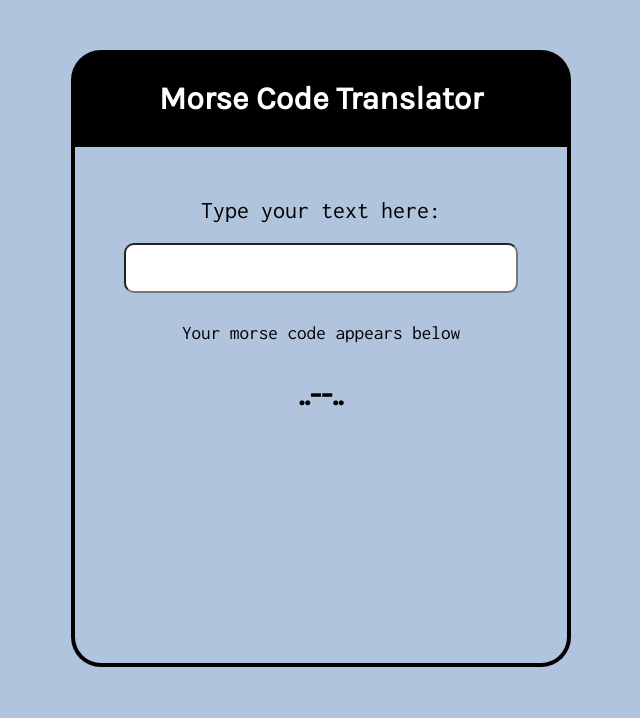
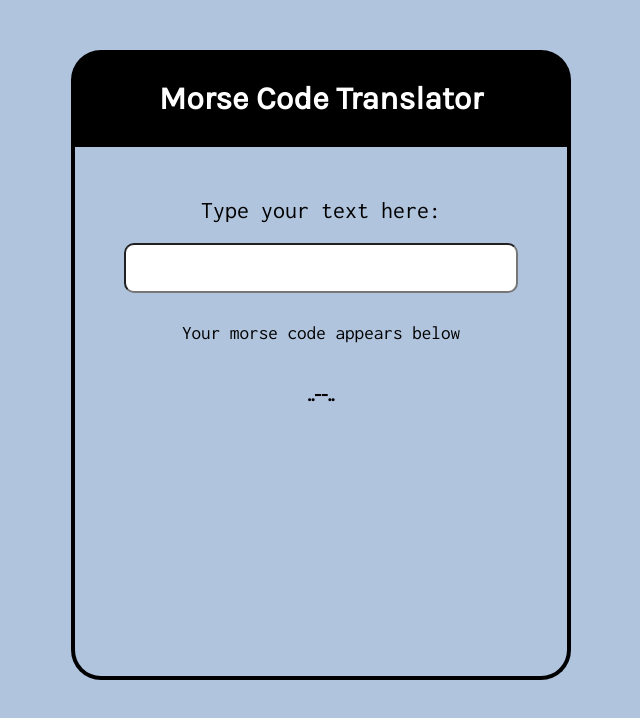
Before and after one commit to sabifromtherock/morse-code-translator, a website built with Vite: page index.html in a window 1280 px wide. Shown: the whole page, without its empty margins (319-959 px from the left). Built offline with nearby package versions, Linux system fonts and the light colour scheme.

Commit message:
changed morse code output style

```diff
--- a/src/styles/_morseCode.scss
+++ b/src/styles/_morseCode.scss
@@ -6,9 +6,10 @@
 
   &__output {
     font-family: $secondary-font;
-    font-size: 2rem;
+    font-weight: 900;
     width: 80%;
     text-align: center;
+    padding: 20px;
   }
 }
 
```
